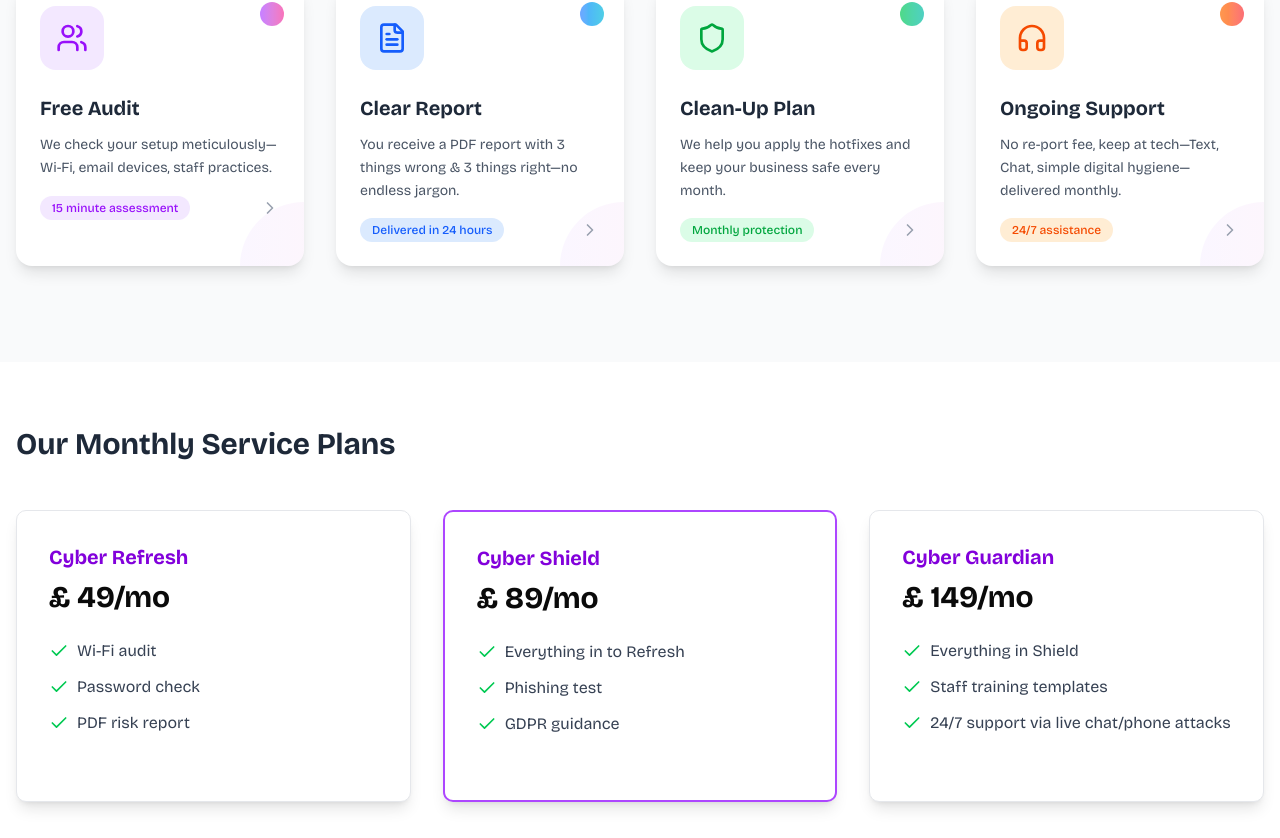
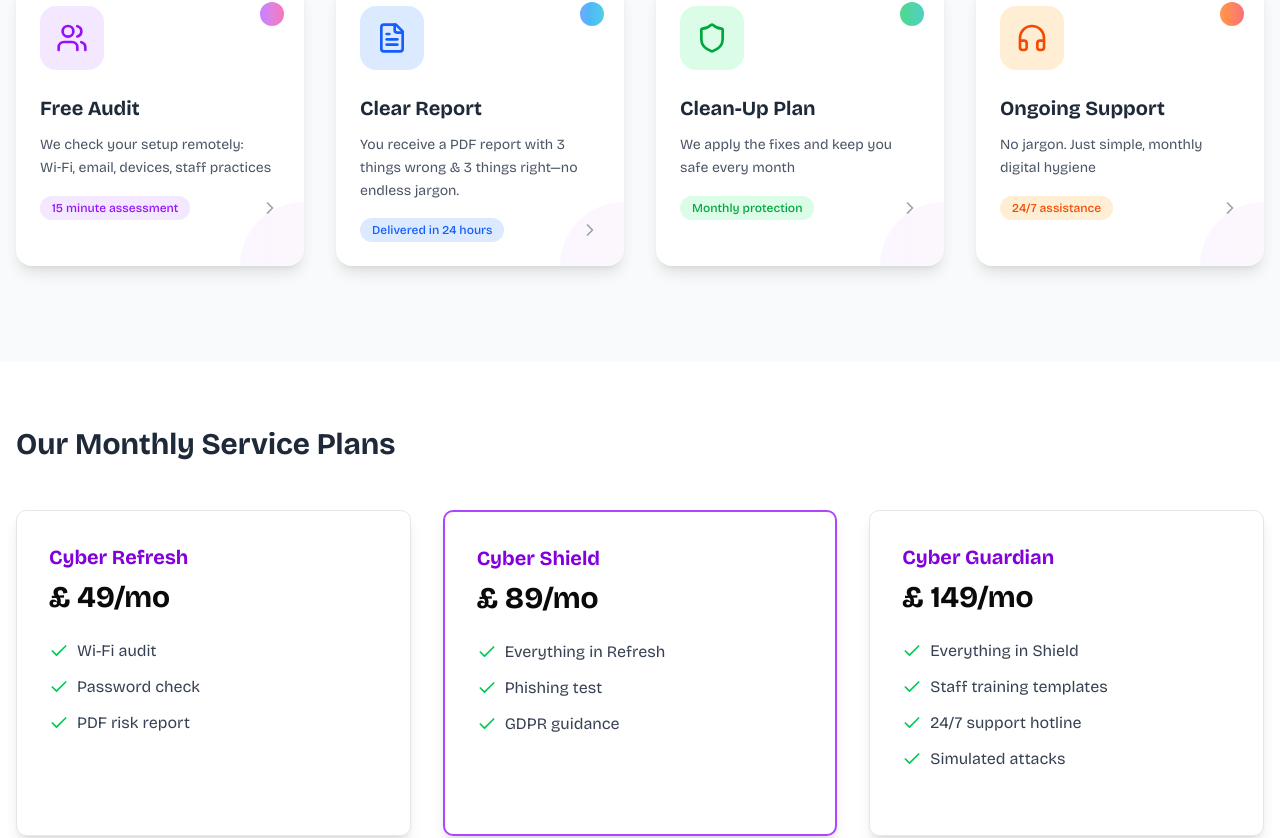
Before and after one commit to DipalokSen/Cyber-Clean-Uk, a Next.js app: page / in a window 1280 px wide. Shown: the part 730-1568 px from the top of the page. Built offline with nearby package versions, Linux system fonts and the light colour scheme.

Commit message:
Final Commit

```diff
--- a/Components/CyberClanLandingPage.tsx
+++ b/Components/CyberClanLandingPage.tsx
@@ -165,7 +165,7 @@ export default function CyberCleanLanding() {
         {
           icon: Users,
           title: "Free Audit",
-          desc: "We check your setup meticulously— Wi-Fi, email devices, staff practices.",
+          desc: "We check your setup remotely: Wi‑Fi, email, devices, staff practices",
           url: "/FreeAuditC",
           color: "from-purple-500 to-pink-500",
           iconBg: "bg-purple-100",
@@ -185,7 +185,7 @@ export default function CyberCleanLanding() {
         {
           icon: Shield,
           title: "Clean-Up Plan",
-          desc: "We help you apply the hotfixes and keep your business safe every month.",
+          desc: "We apply the fixes and keep you safe every month",
           url: "/cleanup-plan",
           color: "from-green-500 to-teal-500",
           iconBg: "bg-green-100",
@@ -195,7 +195,7 @@ export default function CyberCleanLanding() {
         {
           icon: Headphones,
           title: "Ongoing Support",
-          desc: "No re-port fee, keep at tech—Text, Chat, simple digital hygiene—delivered monthly.",
+          desc: "No jargon. Just simple, monthly digital hygiene",
           url: "/ongoing-support",
           color: "from-orange-500 to-red-500",
           iconBg: "bg-orange-100",
@@ -280,7 +280,7 @@ export default function CyberCleanLanding() {
                 {
                   name: "Cyber Shield",
                   price: "89",
-                  features: ["Everything in to Refresh", "Phishing test", "GDPR guidance"],
+                  features: ["Everything in Refresh", "Phishing test", "GDPR guidance"],
                   highlight: true,
                   link1:'https://buy.stripe.com/aFa4gy6kJ2wk2Bw15E0RG01',
 
@@ -288,7 +288,7 @@ export default function CyberCleanLanding() {
                 {
                   name: "Cyber Guardian",
                   price: "149",
-                  features: ["Everything in Shield", "Staff training templates", "24/7 support via live chat/phone attacks"],
+                  features: ["Everything in Shield", "Staff training templates", "24/7 support hotline","Simulated attacks"],
                   highlight: false,
                   link1:'https://buy.stripe.com/00wfZg6kJgna8ZUdSq0RG00',
                 }
@@ -400,6 +400,8 @@ export default function CyberCleanLanding() {
              <Link href={"/PrivacyPolicy"}className="text-sm hover:text-purple-400 transition-colors duration-300 hover:scale-110 inline-block">Privacy Policy & Terms</Link>
                 {/* <a href="#" className="text-sm hover:text-purple-400 transition-colors duration-300 hover:scale-110 inline-block">Terms</a> */}
                 <a href="https://mail.google.com/mail/?view=cm&fs=1&to=debobroto@cybercleantech.com" target='_blank'  className="text-sm hover:text-purple-400 transition-colors duration-300 hover:scale-110 inline-block">Contact Us @ <span className='text-purple-500'>debobroto@cybercleantech.com</span></a>
+                <a href="https://mail.google.com/mail/?view=cm&fs=1&to=debobroto@cybercleantech.com" target='_blank'  className="text-sm hover:text-purple-400 transition-colors duration-300 hover:scale-110 inline-block">Phone:<span className=''>+447424785987</span></a>
+
               </div>
              <Link href={"/Audit"}>
 
```
